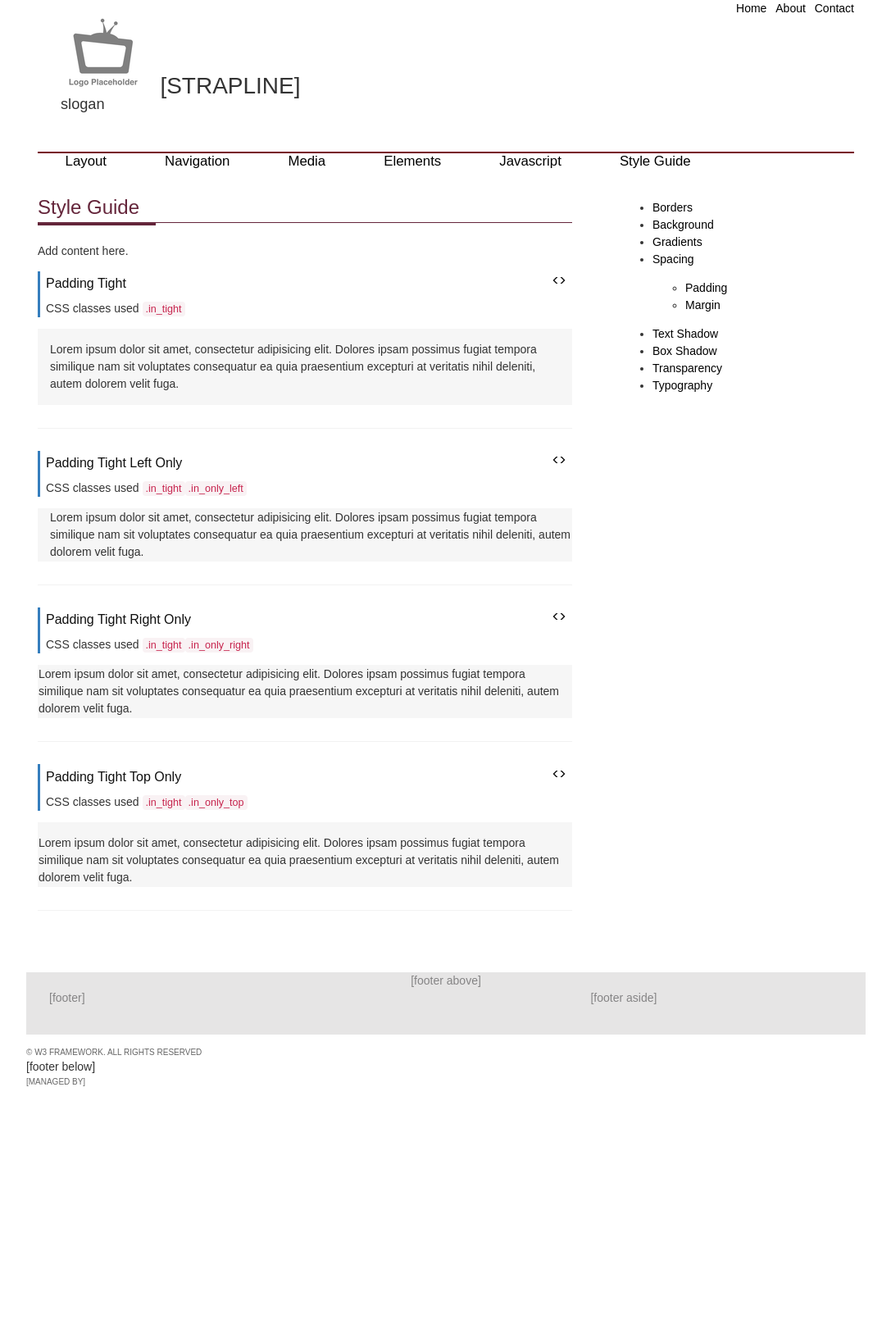
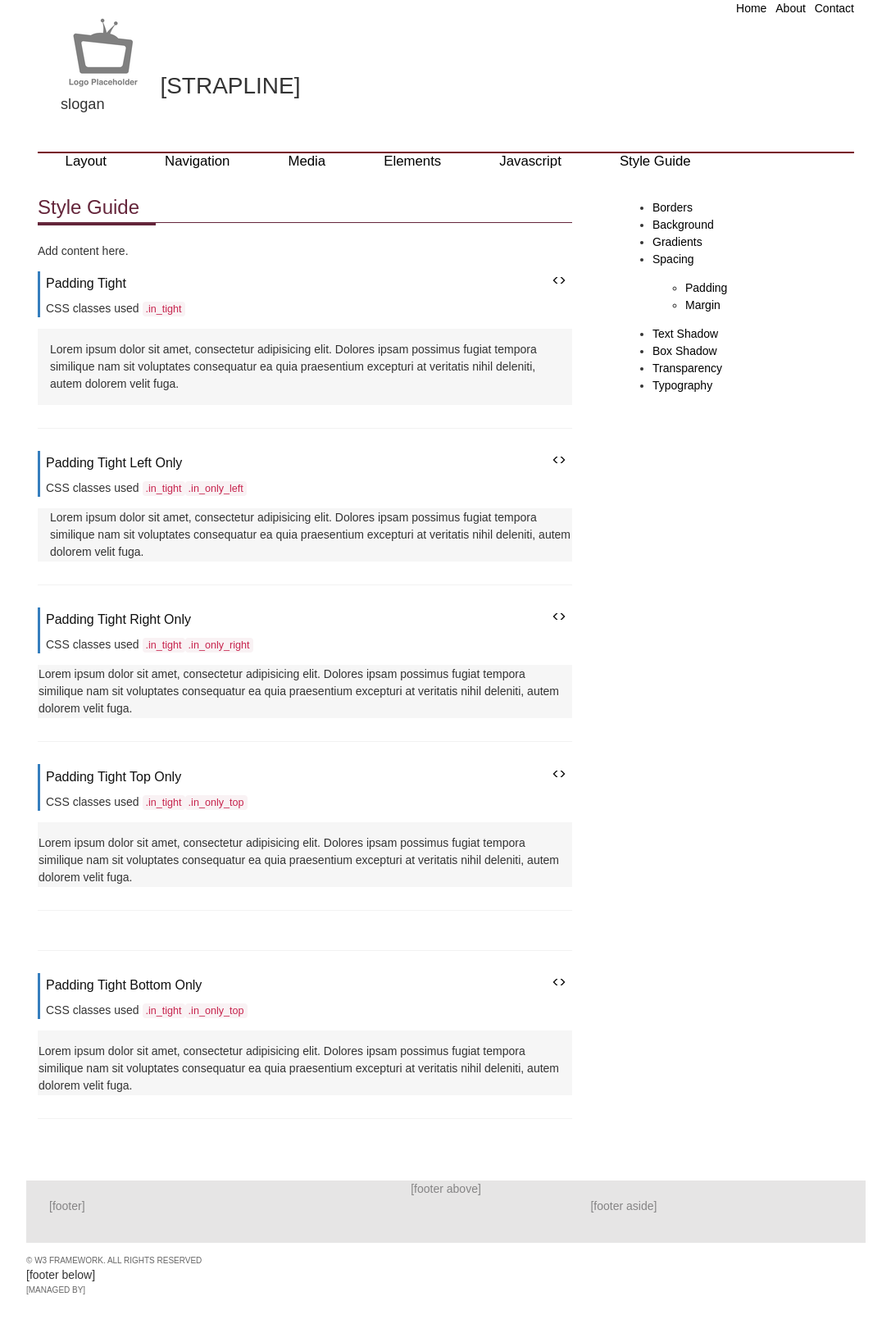
Before and after one commit to 2dpi/templates, a Jekyll site: the page built from www/elements/manual/style/padding.html, in a window 1280 px wide. Shown: the whole page at 82% size, without its empty margins (96-1183 px from the left). Built offline with Jekyll 4.4.1, drawn with Linux system fonts in a browser that asks for light colours; some web fonts are replaced; before the commit the page ends 1383 px from its top, so only the background shows below that.

Commit message:
adding pages

```diff
--- a/www/elements/manual/style/padding.html
+++ b/www/elements/manual/style/padding.html
@@ -63,6 +63,20 @@ description: w3 framework - style guide
 {% endraw %}{% endhighlight %}
         </div>
         <hr>
+        <hr>
+        <div class="callout">
+          <h4>Padding Tight Bottom Only<i class="icon-embed float_right toggle"></i></h4>
+          <p>CSS classes used <code>.in_tight</code><code>.in_only_top</code></p>
+        </div>
+        <div class="toggle_hide group columns_2 flush out_tight out_only_bottom">
+          <div class="fill in_tight in_only_top">Lorem ipsum dolor sit amet, consectetur adipisicing elit. Dolores ipsam possimus fugiat tempora similique nam sit voluptates consequatur ea quia praesentium excepturi at veritatis nihil deleniti, autem dolorem velit fuga.</div>
+        </div>
+        <div class="toggle_show container_panel out_tight out_only_bottom in_tight fill">
+{% highlight html %}{% raw %}<!-- html code here -->
+<div class="in_tight in_only_right">Lorem ipsum dolor sit amet, consectetur adipisicing elit. Dolores ipsam possimus fugiat tempora similique nam sit voluptates consequatur ea quia praesentium excepturi at veritatis nihil deleniti, autem dolorem velit fuga.</div>
+{% endraw %}{% endhighlight %}
+        </div>
+        <hr>
 
 
 
```
